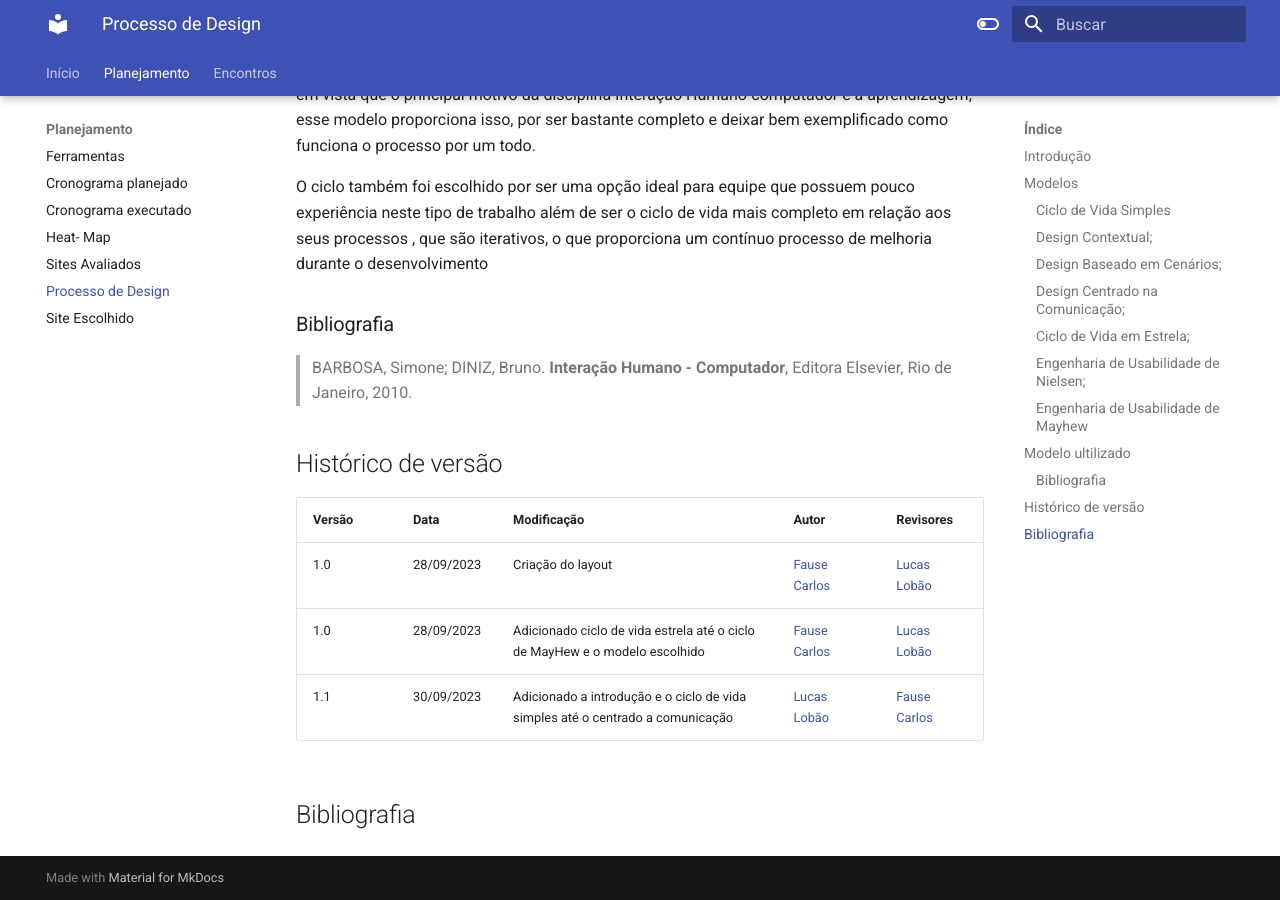
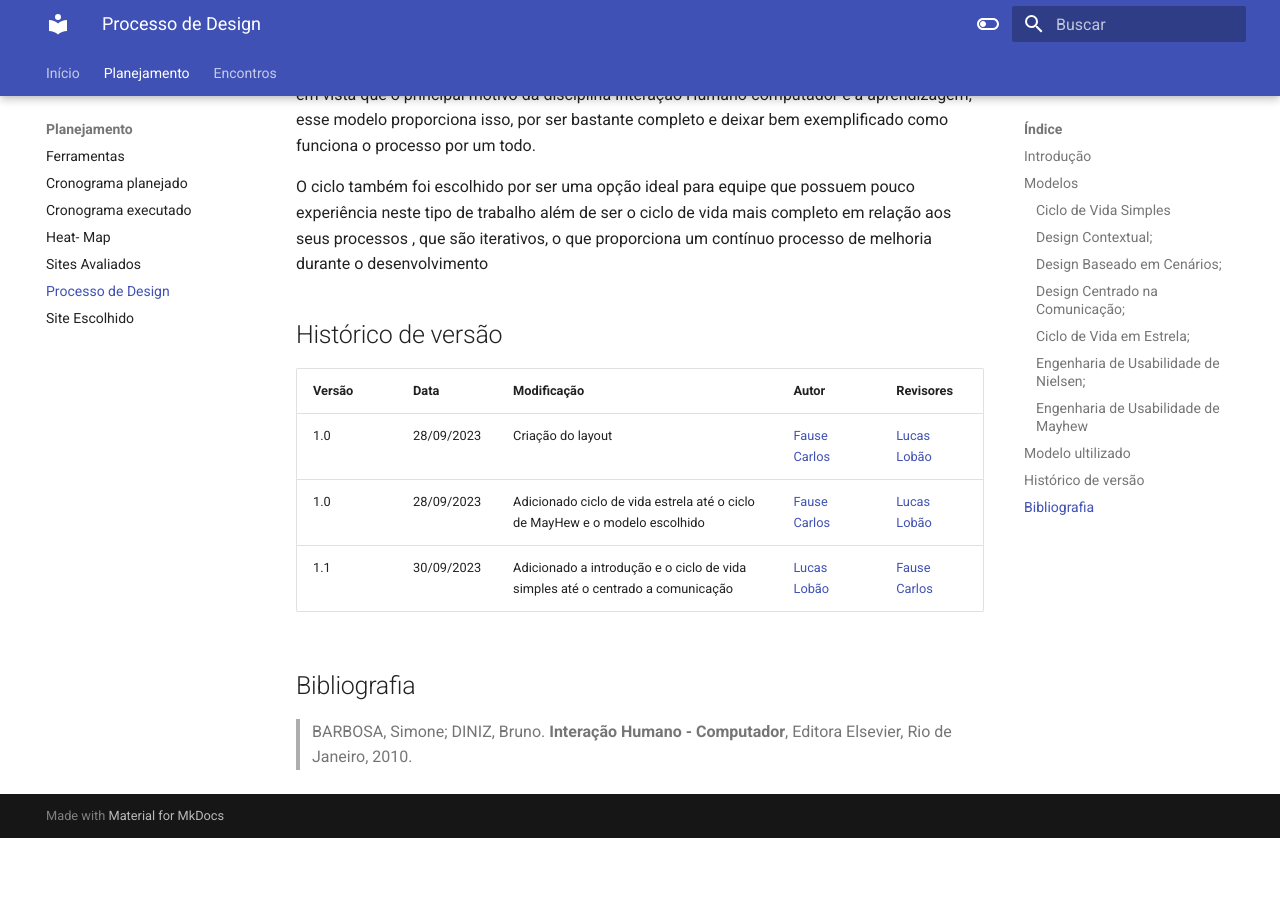
Before and after one commit to Interacao-Humano-Computador/2023.2--BRB-Mobilidade, an MkDocs documentation site: the page built from docs/process_des.md, in a window 1280 px wide and 900 px high, scrolled down 4359 px. Built offline with MkDocs 1.6.1 and Material for MkDocs 9.7.7, drawn with Linux system fonts in a browser that asks for light colours; after the commit the page ends 5197 px from its top, so only the background shows below that; some of the changed lines change nothing that is shown.

Commit message:
Update process_des.md

```diff
--- a/docs/process_des.md
+++ b/docs/process_des.md
@@ -72,12 +72,6 @@ O modelo escolhido pelo grupo para ser utilizado no projeto foi o ciclo de vida
 
 O ciclo também foi escolhido por ser uma opção ideal para equipe que possuem pouco experiência neste tipo de trabalho além de ser o ciclo de vida mais completo em relação aos seus processos , que são iterativos, o que proporciona um contínuo processo de melhoria durante o desenvolvimento
 
-### Bibliografia
-
-<!-- - BARBOSA, Simone; DINIZ, Bruno. **Interação Humano-Computador**, Editora Elsevier, Rio de Janeiro, 2010.
-</div> -->
-
-> BARBOSA, Simone; DINIZ, Bruno. **Interação Humano - Computador**, Editora Elsevier, Rio de Janeiro, 2010.
 
 ## Histórico de versão
 
@@ -88,3 +82,8 @@ O ciclo também foi escolhido por ser uma opção ideal para equipe que possuem
 |    1.1   |   30/09/2023   |   Adicionado a introdução  e o ciclo de vida simples até o centrado a comunicação |  [Lucas Lobão](https://github.com/lucaslobao-18)|[Fause Carlos](https://github.com/FauseSkyWalker)|
 
 ## Bibliografia
+
+<!-- - BARBOSA, Simone; DINIZ, Bruno. **Interação Humano-Computador**, Editora Elsevier, Rio de Janeiro, 2010.
+</div> -->
+
+> BARBOSA, Simone; DINIZ, Bruno. **Interação Humano - Computador**, Editora Elsevier, Rio de Janeiro, 2010.
```
